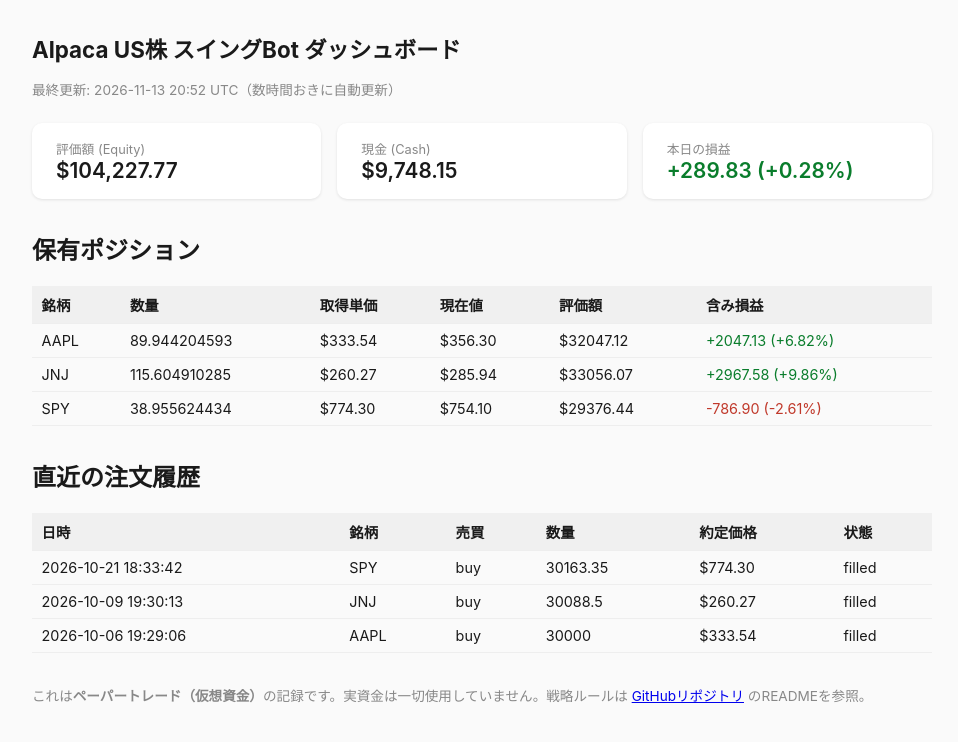
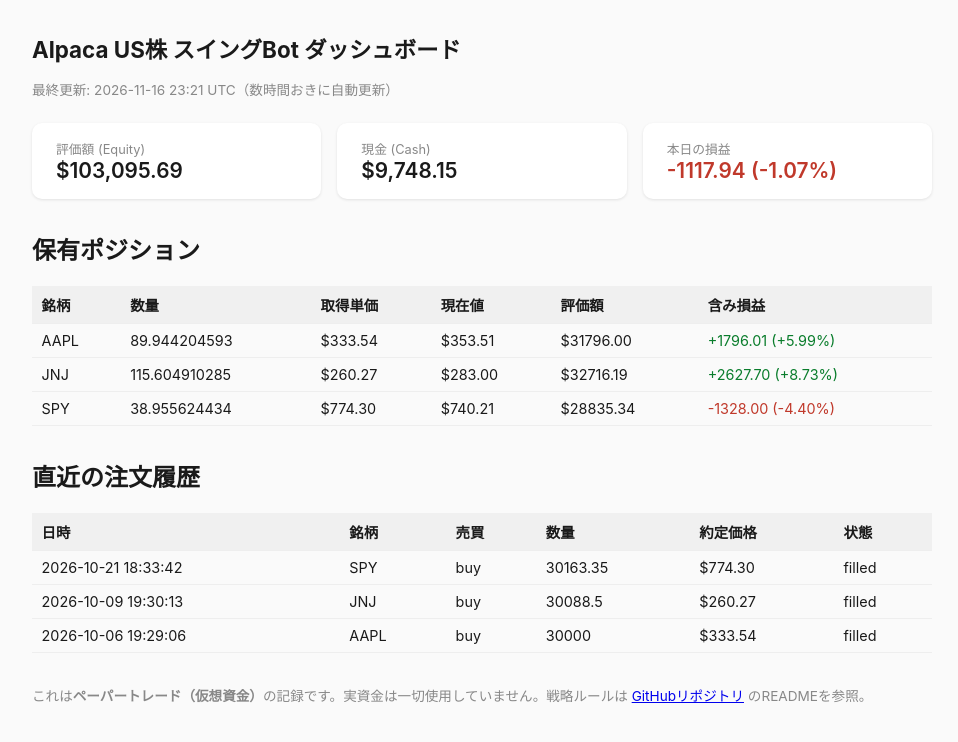
Before and after one commit to kawahararyusei111-sudo/alpaca-us-swing-bot, a plain HTML site: page docs/index.html in a window 1280 px wide. Shown: the whole page, without its empty margins (158-1116 px from the left). Drawn offline with Linux system fonts and the light colour scheme.

Commit message:
Update dashboard

```diff
--- a/docs/index.html
+++ b/docs/index.html
@@ -21,12 +21,12 @@
 </style>
 </head><body>
 <h1>Alpaca US株 スイングBot ダッシュボード</h1>
-<div class="updated">最終更新: 2026-11-13 20:52 UTC（数時間おきに自動更新）</div>
+<div class="updated">最終更新: 2026-11-16 23:21 UTC（数時間おきに自動更新）</div>
 
 <div class="cards">
-  <div class="card"><div class="label">評価額 (Equity)</div><div class="value">$104,227.77</div></div>
+  <div class="card"><div class="label">評価額 (Equity)</div><div class="value">$103,095.69</div></div>
   <div class="card"><div class="label">現金 (Cash)</div><div class="value">$9,748.15</div></div>
-  <div class="card"><div class="label">本日の損益</div><div class="value pos">+289.83 (+0.28%)</div></div>
+  <div class="card"><div class="label">本日の損益</div><div class="value neg">-1117.94 (-1.07%)</div></div>
 </div>
 
 <h2>保有ポジション</h2>
@@ -36,23 +36,23 @@
           <td>AAPL</td>
           <td>89.944204593</td>
           <td>$333.54</td>
-          <td>$356.30</td>
-          <td>$32047.12</td>
-          <td class="pos">+2047.13 (+6.82%)</td>
+          <td>$353.51</td>
+          <td>$31796.00</td>
+          <td class="pos">+1796.01 (+5.99%)</td>
         </tr><tr>
           <td>JNJ</td>
           <td>115.604910285</td>
           <td>$260.27</td>
-          <td>$285.94</td>
-          <td>$33056.07</td>
-          <td class="pos">+2967.58 (+9.86%)</td>
+          <td>$283.00</td>
+          <td>$32716.19</td>
+          <td class="pos">+2627.70 (+8.73%)</td>
         </tr><tr>
           <td>SPY</td>
           <td>38.955624434</td>
           <td>$774.30</td>
-          <td>$754.10</td>
-          <td>$29376.44</td>
-          <td class="neg">-786.90 (-2.61%)</td>
+          <td>$740.21</td>
+          <td>$28835.34</td>
+          <td class="neg">-1328.00 (-4.40%)</td>
         </tr>
 </table>
 
```
